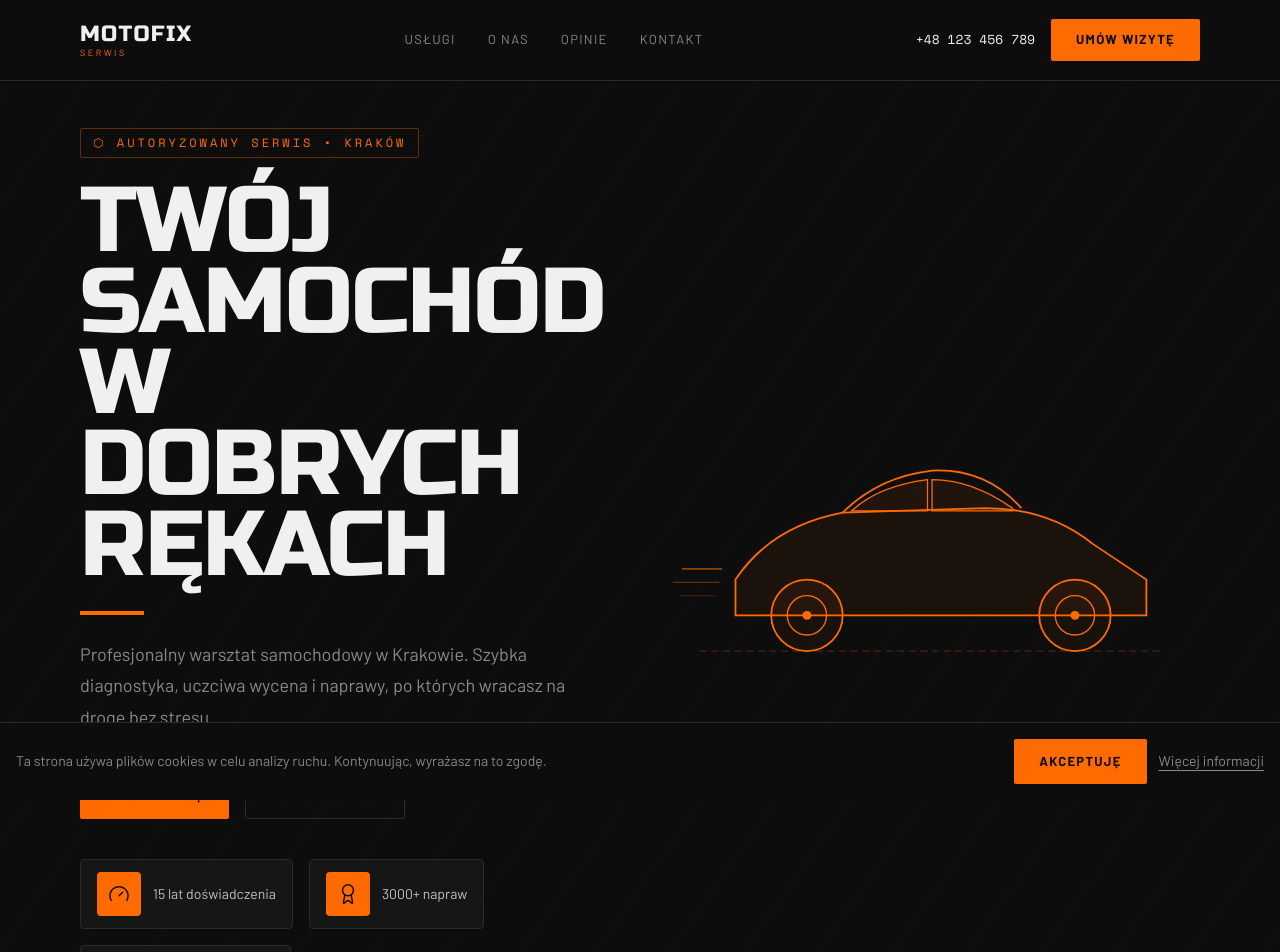
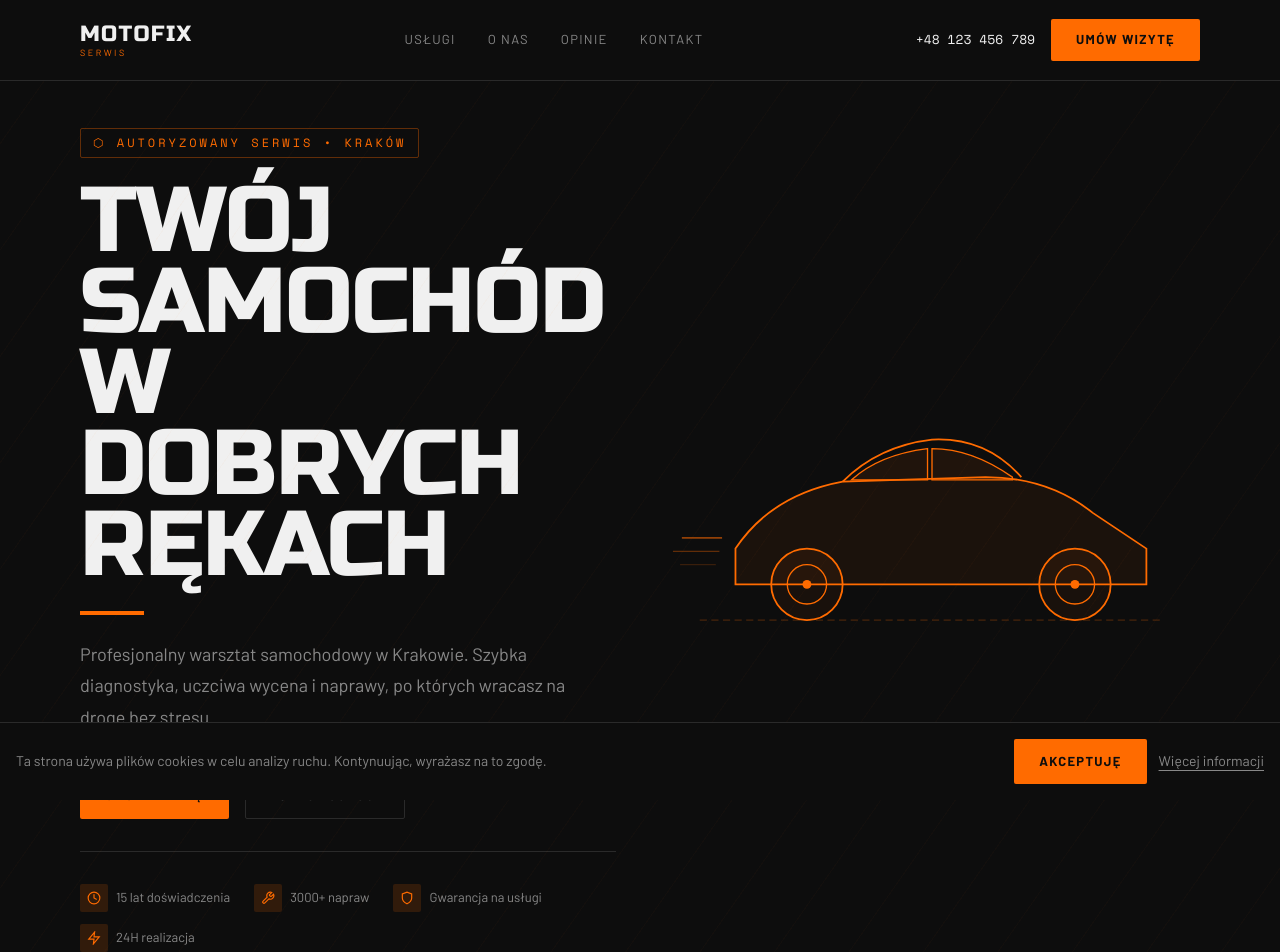
Before and after one commit to adminfavmotors/serwis_01, a Next.js app: page / in a window 1280 px wide. Shown: the top 952 px of the page. Built offline with nearby package versions, Linux system fonts and the light colour scheme.

Commit message:
fix: restore 4th trust badge 24H in Hero + add icons to all badges

```diff
--- a/components/sections/Hero.tsx
+++ b/components/sections/Hero.tsx
@@ -1,25 +1,9 @@
 "use client";
 
+import { motion } from "framer-motion";
 import Link from "next/link";
-import { Award, Gauge, ShieldCheck } from "lucide-react";
-import { motion } from "framer-motion";
 
 import { Button } from "@/components/ui/Button";
-
-const trustBadges = [
-  {
-    icon: Gauge,
-    label: "15 lat doświadczenia",
-  },
-  {
-    icon: Award,
-    label: "3000+ napraw",
-  },
-  {
-    icon: ShieldCheck,
-    label: "Gwarancja na usługi",
-  },
-];
 
 export function Hero() {
   return (
@@ -43,9 +27,9 @@ export function Hero() {
 
       <div className="container mx-auto grid min-h-screen grid-cols-1 items-center gap-12 px-6 py-32 lg:grid-cols-2 lg:px-20">
         <div>
-          <div className="inline-flex items-center gap-2 mb-6">
+          <div className="mb-6 inline-flex items-center gap-2">
             <span
-              className="px-3 py-1.5 text-xs uppercase tracking-[0.25em] font-mono"
+              className="font-mono px-3 py-1.5 text-xs uppercase tracking-[0.25em]"
               style={{
                 color: "#FF6B00",
                 border: "1px solid rgba(255,107,0,0.35)",
@@ -93,22 +77,88 @@ export function Hero() {
             </Button>
           </div>
 
-          <div className="mt-10 flex flex-col gap-4 sm:flex-row sm:flex-wrap">
-            {trustBadges.map((badge) => {
-              const Icon = badge.icon;
-
-              return (
-                <div
-                  key={badge.label}
-                  className="inline-flex items-center gap-3 rounded-[4px] border border-border bg-surface px-4 py-3"
+          <div
+            className="mt-8 mb-0 w-full"
+            style={{ height: "1px", backgroundColor: "#2A2A2A" }}
+          />
+          <div className="mt-8 flex flex-wrap items-center gap-x-6 gap-y-3">
+            {[
+              { icon: "clock", text: "15 lat doświadczenia" },
+              { icon: "wrench", text: "3000+ napraw" },
+              { icon: "shield", text: "Gwarancja na usługi" },
+              { icon: "zap", text: "24H realizacja" },
+            ].map((badge, index) => (
+              <div key={index} className="flex items-center gap-2">
+                <span
+                  className="flex h-7 w-7 shrink-0 items-center justify-center rounded-sm"
+                  style={{ backgroundColor: "rgba(255,107,0,0.15)" }}
                 >
-                  <div className="flex h-11 w-11 items-center justify-center rounded-[4px] bg-accent text-bg">
-                    <Icon size={22} strokeWidth={1.6} />
-                  </div>
-                  <span className="text-sm text-[#C0C0C0]">{badge.label}</span>
-                </div>
-              );
-            })}
+                  {badge.icon === "clock" && (
+                    <svg
+                      width="14"
+                      height="14"
+                      viewBox="0 0 24 24"
+                      fill="none"
+                      stroke="#FF6B00"
+                      strokeWidth="2"
+                      strokeLinecap="round"
+                    >
+                      <circle cx="12" cy="12" r="10" />
+                      <polyline points="12 6 12 12 16 14" />
+                    </svg>
+                  )}
+                  {badge.icon === "wrench" && (
+                    <svg
+                      width="14"
+                      height="14"
+                      viewBox="0 0 24 24"
+                      fill="none"
+                      stroke="#FF6B00"
+                      strokeWidth="2"
+                      strokeLinecap="round"
+                    >
+                      <path d="M14.7 6.3a1 1 0 0 0 0 1.4l1.6 1.6a1 1 0 0 0 1.4 0l3.77-3.77a6 6 0 0 1-7.94 7.94l-6.91 6.91a2.12 2.12 0 0 1-3-3l6.91-6.91a6 6 0 0 1 7.94-7.94l-3.76 3.76z" />
+                    </svg>
+                  )}
+                  {badge.icon === "shield" && (
+                    <svg
+                      width="14"
+                      height="14"
+                      viewBox="0 0 24 24"
+                      fill="none"
+                      stroke="#FF6B00"
+                      strokeWidth="2"
+                      strokeLinecap="round"
+                    >
+                      <path d="M12 22s8-4 8-10V5l-8-3-8 3v7c0 6 8 10 8 10z" />
+                    </svg>
+                  )}
+                  {badge.icon === "zap" && (
+                    <svg
+                      width="14"
+                      height="14"
+                      viewBox="0 0 24 24"
+                      fill="none"
+                      stroke="#FF6B00"
+                      strokeWidth="2"
+                      strokeLinecap="round"
+                    >
+                      <polygon points="13 2 3 14 12 14 11 22 21 10 12 10 13 2" />
+                    </svg>
+                  )}
+                </span>
+                <span
+                  style={{
+                    fontFamily: "var(--font-body)",
+                    fontSize: "13px",
+                    color: "#888888",
+                    whiteSpace: "nowrap",
+                  }}
+                >
+                  {badge.text}
+                </span>
+              </div>
+            ))}
           </div>
         </div>
 
```
